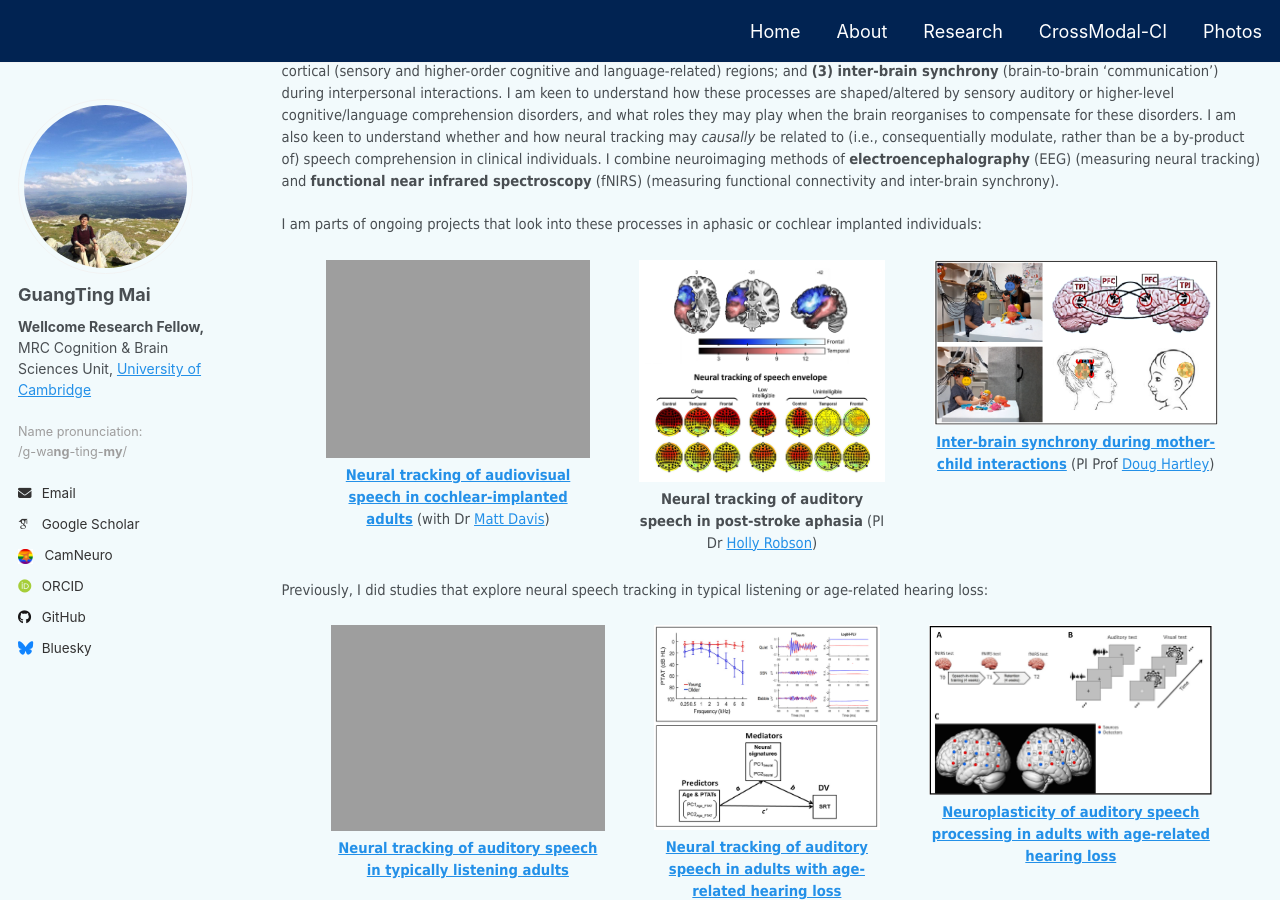
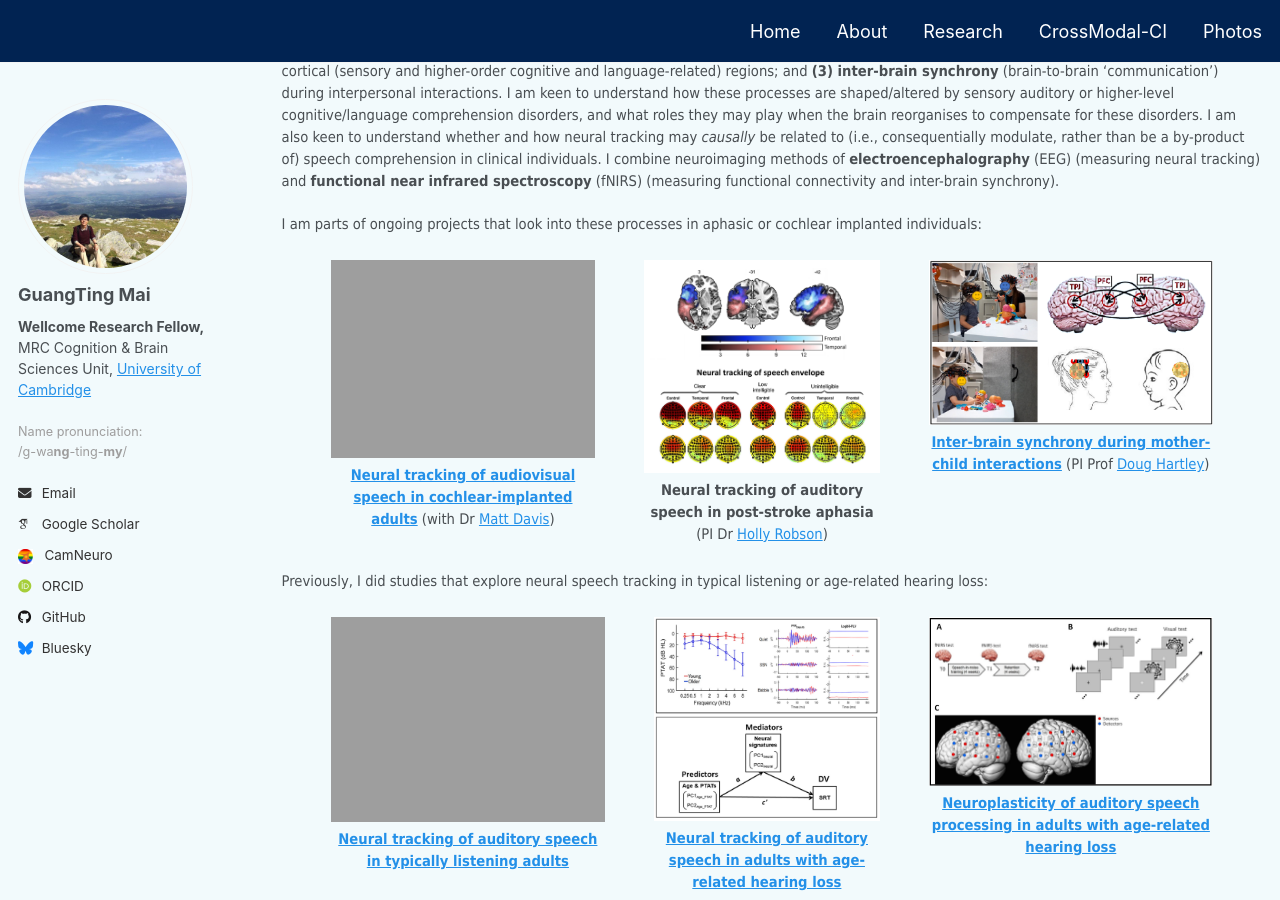
Before and after one commit to guangtingmai/guangtingmai.github.io, a Jekyll site: the page built from _pages/research-content.html, in a window 1280 px wide and 900 px high, scrolled down 357 px. Built offline with Jekyll 4.4.1, drawn with Linux system fonts in a browser that asks for light colours; some web fonts are replaced.

Commit message:
Update research-content.html

```diff
--- a/_pages/research-content.html
+++ b/_pages/research-content.html
@@ -26,7 +26,7 @@ author_profile: true
       <strong>Neural tracking of audiovisual speech in cochlear-implanted adults</strong></a> (with Dr <a href="https://www.mrc-cbu.cam.ac.uk/people/matt.davis/">Matt Davis</a>)
     </p>
   </div>
-  <div style="width: 25%; text-align: center;">
+  <div style="width: 24%; text-align: center;">
     <img src="https://guangtingmai.github.io/images/neural-tracking-aphasia-icons.png" style="width:100%; display:block;">
     <p style="width:100%; margin:0.4em 0 0; font-size:11pt; font-family:Tahoma;text-align:center;">
       <strong>Neural tracking of auditory speech in post-stroke aphasia</strong> (PI Dr <a href="https://profiles.ucl.ac.uk/82001-holly-robson">Holly Robson</a>)
```
